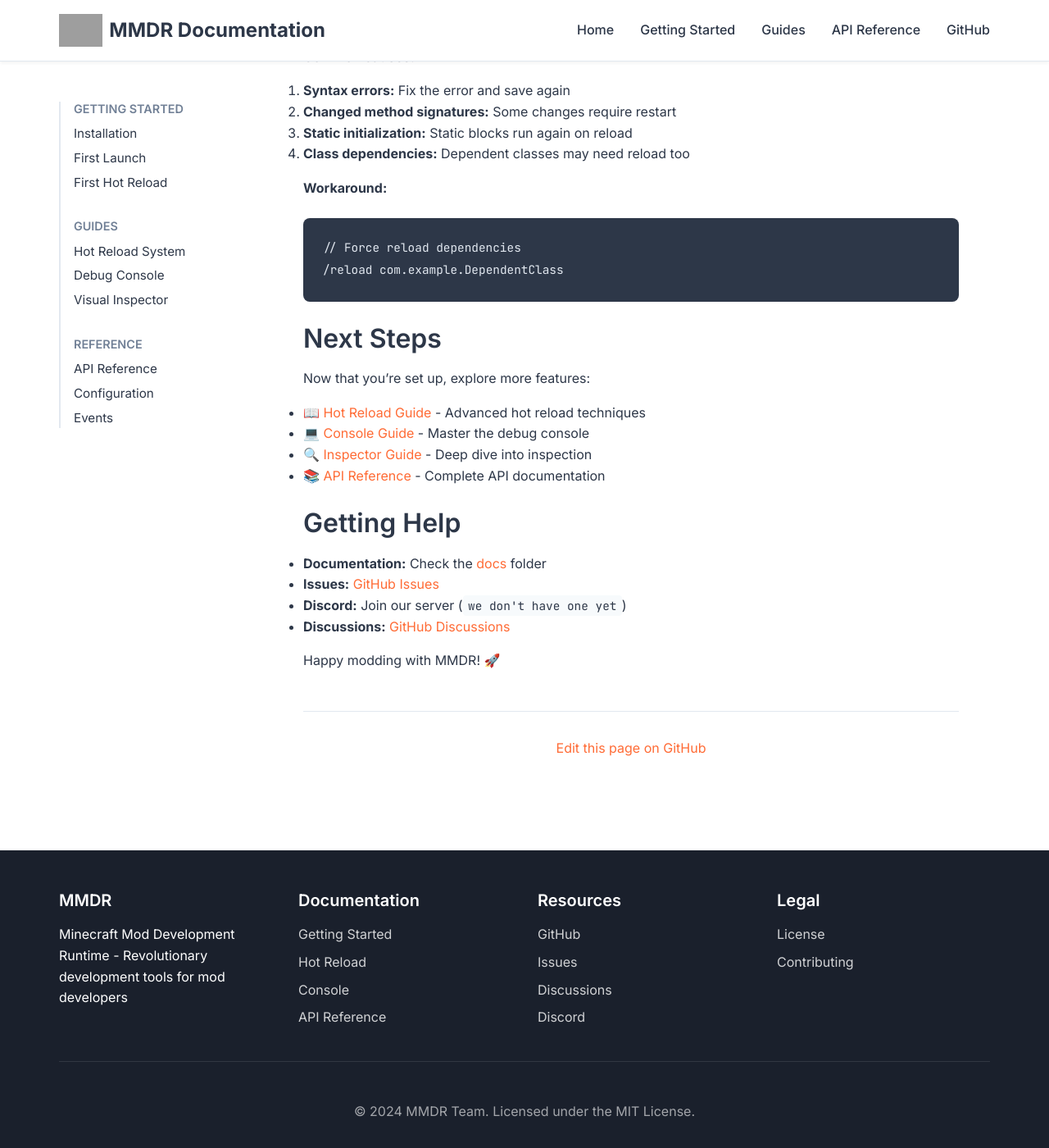
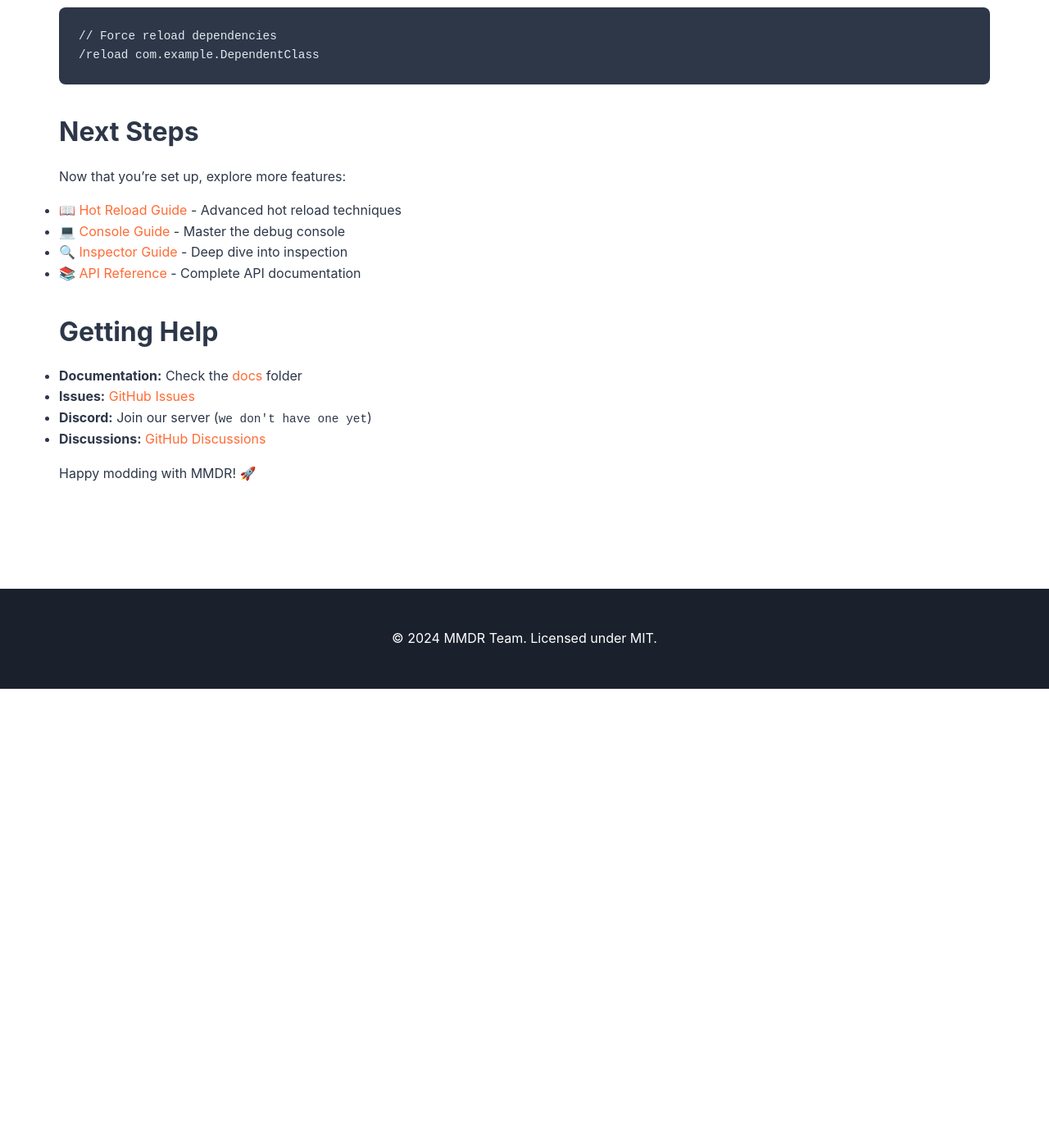
Before and after one commit to ArliT1-F/MMDR, a Jekyll site: the page built from docs-site/guides/getting-started.md, in a window 1280 px wide and 1400 px high, scrolled down 12236 px. Shown: the whole window at 82% size. Built offline with Jekyll 4.4.1, drawn with Linux system fonts in a browser that asks for light colours; after the commit the page ends 13076 px from its top, so only the background shows below that; some of the changed text lies outside the part shown; grey boxes are pictures that could not be loaded.

Commit message:
Fixing Page Issues

```diff
--- a/docs-site/_layouts/default.html
+++ b/docs-site/_layouts/default.html
@@ -3,58 +3,39 @@
 <head>
     <meta charset="UTF-8">
     <meta name="viewport" content="width=device-width, initial-scale=1.0">
-        <title>
-            {% if page.title %}{{ page.title }} | {% endif %}{{ site.title }}
-        </title>
-        <meta name="description" content="{{page.description | default: sete.description}}">
-
-        <!-- CSS -->
+    <title>{% if page.title %}{{ page.title }} - {% endif %}{{ site.title }}</title>
     <link rel="stylesheet" href="{{ '/assets/css/main.css' | relative_url }}">
-
-        <!-- Fonts -->
-        <link href="https://fonts.googleapis.com/css2?family=Inter:wght@400;500;600;700&family=JetBrains+Mono:wght@400;500&display=swap" rel="stylesheet">
-
-        <!-- Favicon -->
-        <link rel="icon" type="image/png" href="{{ '/assets/images/favicon.png' | relative_url}}">
-
-        <!-- SEO -->
-        {% seo %}
 </head>
 <body>
-        {% include header.html %}
+    <header class="site-header">
+        <div class="container">
+            <nav class="navbar">
+                <div class="navbar-brand">
+                    <a href="{{ '/' | relative_url }}">{{ site.title }}</a>
+                </div>
+                <div class="navbar-menu">
+                    <a href="{{ '/' | relative_url }}" class="navbar-item">Home</a>
+                    <a href="{{ '/guides/getting-started' | relative_url }}" class="navbar-item">Getting Started</a>
+                    <a href="{{ '/guides/hot-reload' | relative_url }}" class="navbar-item">Hot Reload</a>
+                    <a href="{{ '/guides/console' | relative_url }}" class="navbar-item">Console</a>
+                    <a href="{{ '/guides/inspector' | relative_url }}" class="navbar-item">Inspector</a>
+                    <a href="{{ '/guides/api-reference' | relative_url }}" class="navbar-item">API</a>
+                    <a href="https://github.com/ArliT1-F/MMDR" class="navbar-item" target="_blank">GitHub</a>
+                </div>
+            </nav>
+        </div>
+    </header>
+
     <main class="main-content">
-            {% if page.layout == 'home' %}
+        <div class="container">
             {{ content }}
-            {% else %}
-                <div class="container">
-                    <div class="content-wrapper">
-                        {% if page.sidebar != false %}
-                            {% include sidebar.html %}
-                        {% endif %}
-
-                        <article class="content">
-                            {% if page.title %}
-                                <h1>{{ page.title }}</h1>
-                            {% endif %}
-
-                            {{ content }}
-
-                            {% if page.edit_url != false %}
-                                <div class="edit-page">
-                                    <a href="https://github.com/{{ site.repository }}/edit/main/docs-site/{{ page.path }}">
-                                    Edit this page on GitHub
-                                    </a>
         </div>
-                            {% endif %}
-                        </article>
-                    </div>
-                </div>
-            {% endif %}
     </main>
 
-        {% include footer.html %}
-
-        <!-- JavaScript -->
-        <script src="{{ '/assets/js/main.js' | relative_url }}"></script>
+    <footer class="site-footer">
+        <div class="container">
+            <p>&copy; 2024 MMDR Team. Licensed under MIT.</p>
+        </div>
+    </footer>
 </body>
 </html>
--- a/docs-site/assets/css/main.css
+++ b/docs-site/assets/css/main.css
@@ -1,87 +1,25 @@
-/* Variables */
 :root {
     --primary-color: #ff6b35;
     --secondary-color: #004e89;
---accent-color: #00c9b7;
     --text-color: #2d3748;
---text-light: #718096;
     --bg-color: #ffffff;
     --bg-light: #f7fafc;
---bg-dark: #1a202c;
     --border-color: #e2e8f0;
---code-bg: #2d3748;
---success-color: #48bb78;
---warning-color: #ed8936;
---error-color: #f56565;
---font-sans: "Inter", -apple-system, BlinkMacSystemFont, 'Segoe UI', sans-serif;
---font-mono: 'JetBrains Mono', 'Courier New', monospace;
-
---border-radius: 8px;
---box-shadow: 0 4px 6px rgba(0, 0, 0, 0.1);
---transition: all 0.3s ease;
 }
 
-/* Reset & Base Styles */
 * {
     margin: 0;
     padding: 0;
     box-sizing: border-box;
 }
 
-html {
-    font-size: 16px;
-    scroll-behavior: smooth;
-}
-
 body {
-    font-family: var(--font-sans);
+    font-family: -apple-system, BlinkMacSystemFont, 'Segoe UI', sans-serif;
     color: var(--text-color);
     background: var(--bg-color);
     line-height: 1.6;
 }
 
-/* Typography */
-h1, h2, h3, h4, h5, h6 {
-    font-weight: 600;
-    line-height: 1.3;
-    margin:1.5rem 0 1rem;
-}
-
-h1 {
-    font-size: 2.5rem;
-}
-h2 {
-    font-size: 2rem;
-}
-h3 {
-    font-size: 1.5rem;
-}
-h4 {
-    font-size: 1.25rem;
-}
-h5 {
-    font-size: 1.1rem;
-}
-h6 {
-    font-size: 1rem;
-}
-
-p {
-    margin: 1rem 0;
-}
-
-a {
-    color: var(--primary-color);
-    text-decoration: none;
-    transition: var(--transition);
-}
-
-a:hover {
-    color:var(--secondary-color);
-    text-align: underline;
-}
-
-/* Container */
 .container {
     max-width: 1200px;
     margin: 0 auto;
@@ -92,278 +30,91 @@
 .site-header {
     background: var(--bg-color);
     border-bottom: 1px solid var(--border-color);
-position: sticky;
-top: 0;
-z-index: 1000;
-box-shadow: 0 2px 4px rgba(0, 0, 0, 0.05);
+    padding: 1rem 0;
 }
 
 .navbar {
     display: flex;
     justify-content: space-between;
     align-items: center;
-padding: 1rem 0;
 }
 
 .navbar-brand a {
-display: flex;
-align-items: center;
-gap: 0.5rem;
     font-size: 1.5rem;
     font-weight: 700;
     color: var(--text-color);
     text-decoration: none;
 }
 
-.logo {
-height: 40px;
-width: auto;
-}
-
-.navbar-toggle {
-display: none;
-flex-direction: column;
-gap: 4px;
-background: none;
-border: none;
-cursor: pointer;
-padding: 0.5rem;
-}
-
-.navbar-toggle span {
-width: 24px;
-height: 3px;
-background: var(--text-color);
-border-radius: 2px;
-transition: var(--transition);
-}
-
 .navbar-menu {
     display: flex;
     gap: 2rem;
-align-items: center;
 }
 
 .navbar-item {
     color: var(--text-color);
+    text-decoration: none;
     font-weight: 500;
-padding: 0.5rem 0;
-text-decoration: none;
-transition: var(--transition);
 }
 
 .navbar-item:hover {
     color: var(--primary-color);
-text-decoration: none;
 }
 
-.navbar-dropdown {
-position: relative;
+/* Main Content */
+.main-content {
+    min-height: calc(100vh - 200px);
+    padding: 3rem 0;
 }
 
-.dropdown-menu {
-position: absolute;
-top: 100%;
-left: 0;
-background: var(--bg-color);
-border: 1px solid var(--border-color);
-border-radius: var(--border-radius);
-box-shadow: var(--box-shadow);
-min-width: 200px;
-opacity: 0;
-visibility: hidden;
-transform: translateY(-10px);
-transition: var(--transition);
+h1 {
+    font-size: 2.5rem;
+    margin-bottom: 1rem;
+    color: var(--primary-color);
 }
 
-.navbar-dropdown:hover .dropdown-menu {
-opacity: 1;
-visibility: visible;
-transform: translateY(0);
+h2 {
+    font-size: 2rem;
+    margin: 2rem 0 1rem;
 }
 
-.dropdown-item {
-display: block;
-padding: 0.75rem 1rem;
-color: var(--text-color);
-text-decoration: none;
-transition: var(--transition);
+h3 {
+    font-size: 1.5rem;
+    margin: 1.5rem 0 1rem;
 }
 
-.dropdown-item:hover {
-background: var(--bg-light);
+p {
+    margin: 1rem 0;
+}
+
+a {
     color: var(--primary-color);
     text-decoration: none;
 }
 
-/* Hero Section */
-.hero {
-background: linear-gradient(135deg, var(--primary-color) 0%, var(--secondary-color) 100%);
-color: white;
-padding: 4rem 2rem;
-text-align: center;
+a:hover {
+    text-decoration: underline;
 }
 
-.hero h1 {
-font-size: 3rem;
-margin-bottom: 1rem;
-color: white;
-}
-
-.hero p {
-font-size: 1.25rem;
-opacity: 0.95;
-}
-
-/* Features Grid */
-.features {
-display: grid;
-grid-template-columns: repeat(auto-fit, minmax(250px, 1fr));
-gap: 2rem;
-margin: 3rem 0;
-}
-
-.feature {
-background: var(--bg-light);
-padding: 2rem;
-border-radius: var(--border-radius);
-text-align: center;
-transition: var(--transition);
-}
-
-.feature:hover {
-transform: translateY(-5px);
-box-shadow: var(--box-shadow);
-}
-
-.feature h3 {
-margin-top: 1rem;
-color: var(--primary-color);
-}
-
-/* Buttons */
-.btn {
-display: inline-block;
-padding: 0.75rem 1.5rem;
-border-radius: var(--border-radius);
-font-weight: 600;
-text-decoration: none;
-transition: var(--transition);
-margin: 0.5rem;
-}
-
-.btn-primary {
-background: var(--primary-color);
-color: white;
-}
-
-.btn-primary:hover {
-background: var(--secondary-color);
-color: white;
-text-decoration: none;
-transform: translateY(-2px);
-}
-
-.btn-secondary {
-background: transparent;
-color: var(--primary-color);
-border: 2px solid var(--primary-color);
-}
-
-.btn-secondary:hover {
-background: var(--primary-color);
-color: white;
-text-decoration: none;
-}
-
-/* Content Layout */
-.main-content {
-min-height: calc(100vh - 200px);
-}
-
-.content-wrapper {
-display: grid;
-grid-template-columns: 250px 1fr;
-gap: 3rem;
-padding: 3rem 0;
-}
-
-/* Sidebar */
-.sidebar {
-position: sticky;
-top: 100px;
-height: fit-content;
-}
-
-.sidebar-nav {
-border-left: 2px solid var(--border-color);
-padding-left: 1rem;
-}
-
-.sidebar-section {
-margin-bottom: 2rem;
-}
-
-.sidebar-section h4 {
-font-size: 0.9rem;
-text-transform: uppercase;
-color: var(--text-light);
-margin-bottom: 0.5rem;
-}
-
-.sidebar-section ul {
-list-style: none;
-}
-
-.sidebar-section li {
-margin: 0.25rem 0;
-}
-
-.sidebar-section a {
-color: var(--text-color);
-font-size: 0.95rem;
-text-decoration: none;
-}
-
-.sidebar-section a:hover {
-color: var(--primary-color);
-text-decoration: none;
-}
-
-/* Content */
-.content {
-max-width: 800px;
-}
-
-.content img {
-max-width: 100%;
-height: auto;
-border-radius: var(--border-radius);
-margin: 1rem 0;
-}
-
-/* Code Blocks */
-code {
-font-family: var(--font-mono);
-font-size: 0.9em;
-background: var(--bg-light);
-padding: 0.2rem 0.4rem;
-border-radius: 4px;
-}
-
+/* Code blocks */
 pre {
-background: var(--code-bg);
+    background: #2d3748;
     color: #e2e8f0;
     padding: 1.5rem;
-border-radius: var(--border-radius);
+    border-radius: 8px;
     overflow-x: auto;
     margin: 1.5rem 0;
 }
 
-pre code {
-background: none;
-padding: 0;
-color: inherit;
+code {
+    font-family: 'Courier New', monospace;
+    font-size: 0.9em;
+}
+
+p code {
+    background: var(--bg-light);
+    padding: 0.2rem 0.4rem;
+    border-radius: 4px;
 }
 
 /* Tables */
@@ -384,134 +135,48 @@
     font-weight: 600;
 }
 
-/* Documentation Links */
-.doc-links {
-display: grid;
-grid-template-columns: repeat(auto-fit, minmax(250px, 1fr));
-gap: 1.5rem;
-margin: 2rem 0;
+/* Buttons */
+.btn {
+    display: inline-block;
+    padding: 0.75rem 1.5rem;
+    border-radius: 8px;
+    font-weight: 600;
+    text-decoration: none;
+    margin: 0.5rem;
 }
 
-.doc-link {
-background: var(--bg-light);
-padding: 1.5rem;
-border-radius: var(--border-radius);
-border-left: 4px solid var(--primary-color);
-text-decoration: none;
-transition: var(--transition);
+.btn-primary {
+    background: var(--primary-color);
+    color: white;
 }
 
-.doc-link:hover {
-transform: translateX(5px);
-box-shadow: var(--box-shadow);
+.btn-primary:hover {
+    background: var(--secondary-color);
     text-decoration: none;
-}
-
-.doc-link h4 {
-color: var(--primary-color);
-margin: 0 0 0.5rem 0;
-}
-
-.doc-link p {
-color: var(--text-light);
-margin: 0;
-}
-
-/* Edit Page Link */
-.edit-page {
-margin-top: 3rem;
-padding-top: 2rem;
-border-top: 1px solid var(--border-color);
-text-align: center;
 }
 
 /* Footer */
 .site-footer {
-background: var(--bg-dark);
+    background: #1a202c;
     color: white;
-padding: 3rem 0 1rem;
+    padding: 2rem 0;
     margin-top: 4rem;
-}
-
-.footer-content {
-display: grid;
-grid-template-columns: repeat(auto-fit, minmax(200px, 1fr));
-gap: 2rem;
-margin-bottom: 2rem;
-}
-
-.footer-section h4 {
-margin-top: 0;
-color: white;
-}
-
-.footer-section ul {
-list-style: none;
-}
-
-.footer-section li {
-margin: 0.5rem 0;
-}
-
-.footer-section a {
-color: rgba(255, 255, 255, 0.8);
-}
-
-.footer-section a:hover {
-color: white;
-}
-
-.footer-bottom {
-text-align: center;
-padding-top: 2rem;
-border-top: 1px solid rgba(255, 255, 255, 0.1);
-color: rgba(255, 255, 255, 0.6);
-}
-
-/* Utilities */
-.text-center {
     text-align: center;
 }
 
-/* Responsive Design */
-@media (max-width: 768px) {
-.container {
-padding: 0 1rem;
+/* Home page specific */
+.home .main-content {
+    background: linear-gradient(135deg, var(--primary-color) 0%, var(--secondary-color) 100%);
+    color: white;
+    padding: 4rem 2rem;
+    text-align: center;
 }
 
-.navbar-toggle {
-    display: flex;
+.home h1 {
+    color: white;
+    font-size: 3rem;
 }
 
-.navbar-menu {
-    display: none;
-    position: absolute;
-    top: 100%;
-    left: 0;
-    right: 0;
-    background: var(--bg-color);
-    flex-direction: column;
-    padding: 1rem;
-    border-top: 1px solid var(--border-color);
+.home p {
+    font-size: 1.25rem;
 }
-
-.navbar-menu.active {
-    display: flex;
-}
-
-.content-wrapper {
-    grid-template-columns: 1fr;
-}
-
-.sidebar {
-    position: static;
-}
-
-.hero h1 {
-    font-size: 2rem;
-}
-
-.features {
-    grid-template-columns: 1fr;
-}
-}
```
Also changed, not shown: docs-site/_layouts/home.html (+21 -11 lines). Lines whose indentation alone changed are shown as unchanged.
